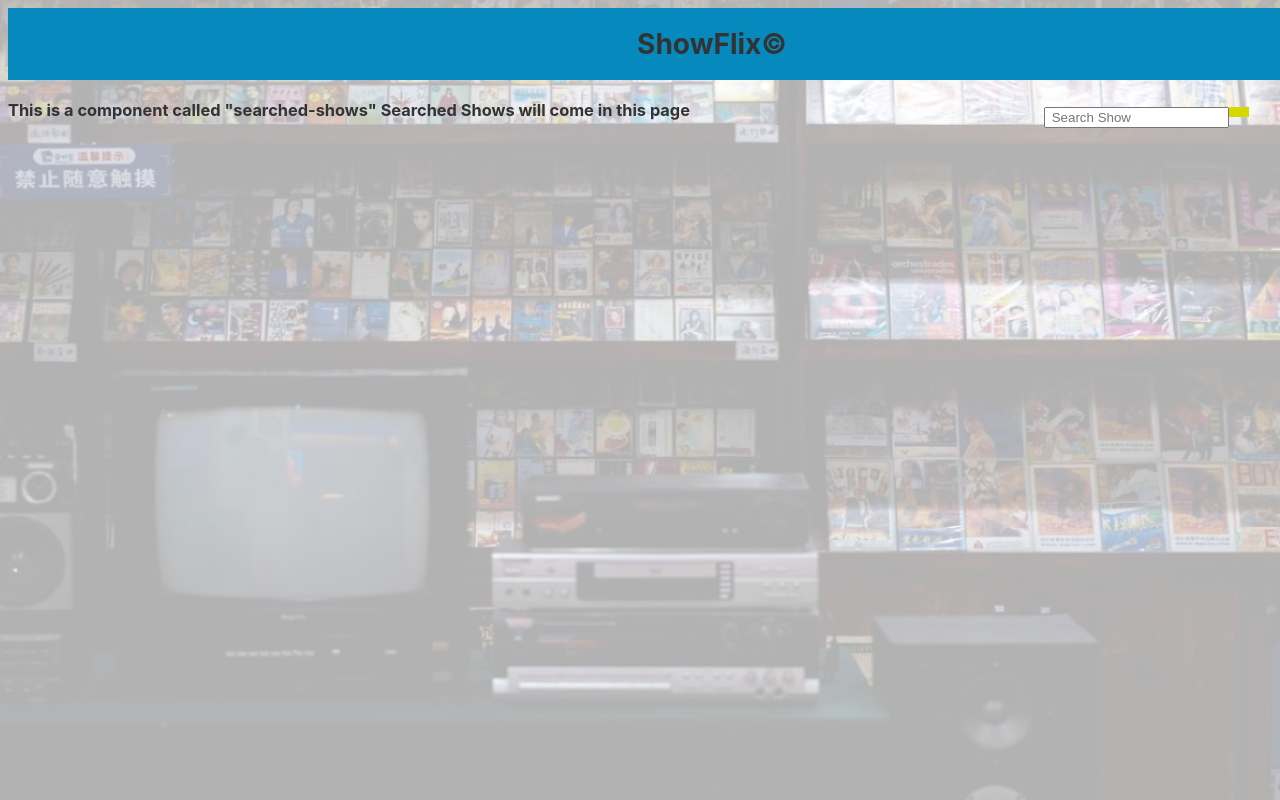
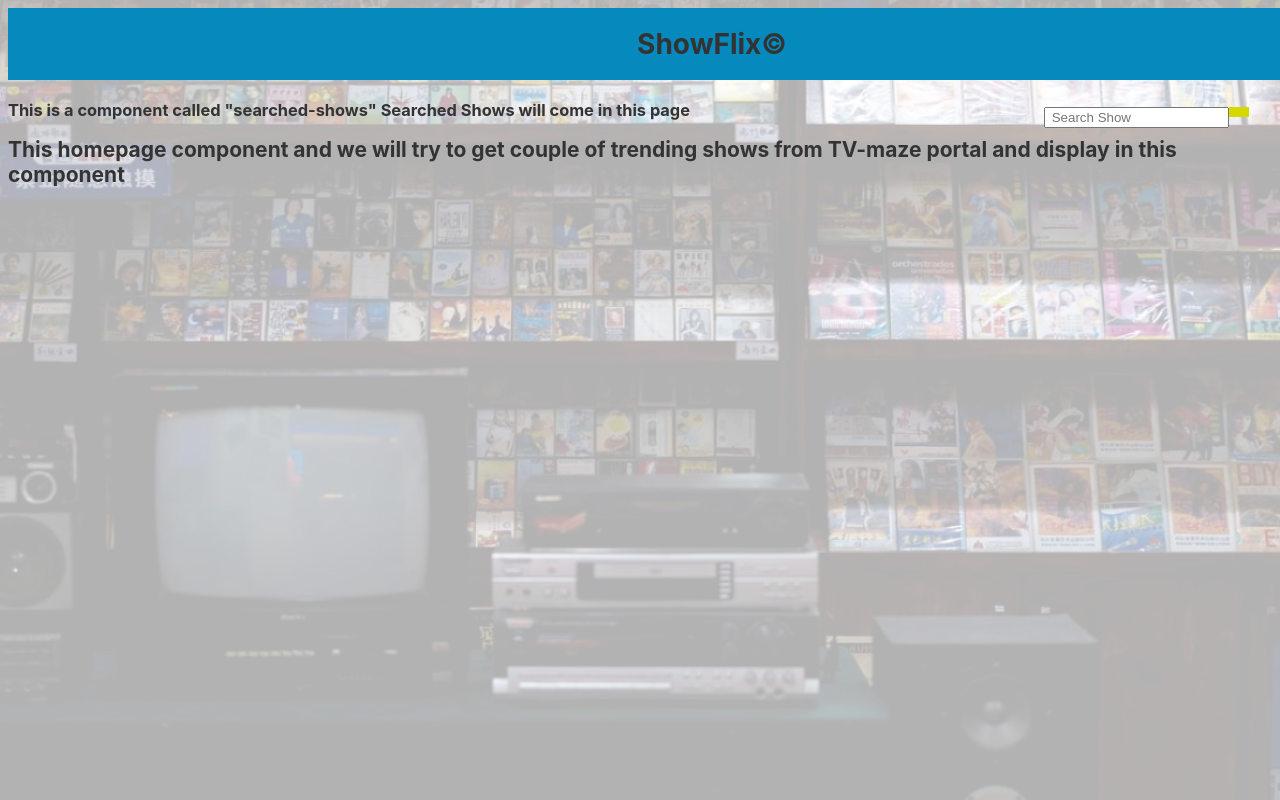
Before and after one commit to mlynn0791/Project-Copy, an Angular app: page / in a window 1280 px wide. Shown: the top 800 px of the page. Built offline with nearby package versions, Linux system fonts and the light colour scheme.

Commit message:
homeComponent talking

```diff
--- a/src/app/homepage/homepage.component.html
+++ b/src/app/homepage/homepage.component.html
@@ -1,3 +1,5 @@
 <div class="container-fluid " >
     <img src="../assets/images/pic.jpg" class ="image"alt="cover">
+
 </div>
+<h2>This homepage component and we will try to get couple of trending shows from TV-maze portal and display in this component</h2>
```
